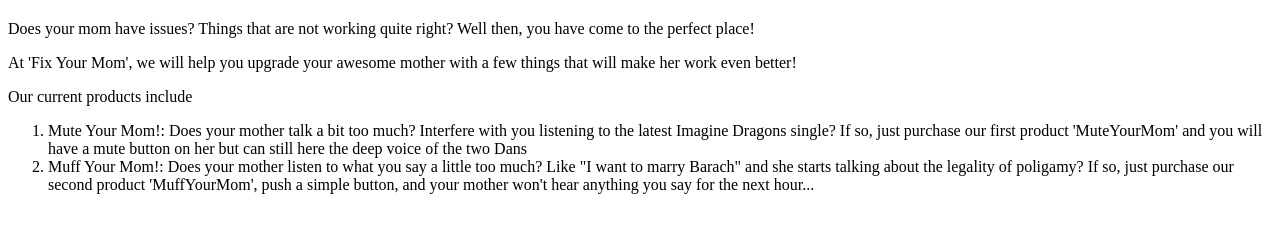
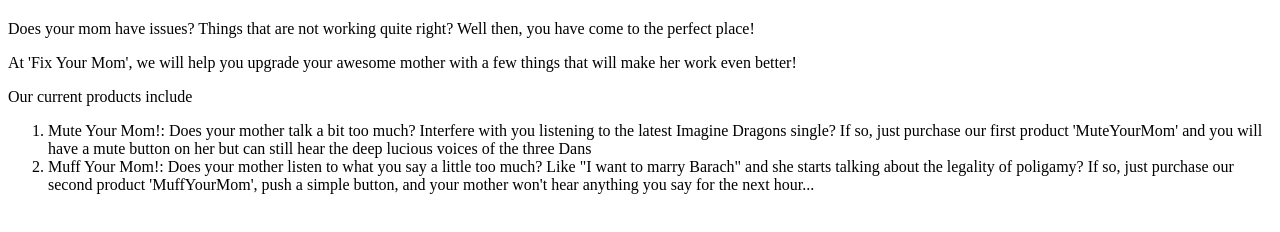
Before and after one commit to fixyourmom/fixyourmom.github.io, a plain HTML site: page index.html in a window 1280 px wide. Shown: the part 46-278 px from the top of the page. Drawn offline with Linux system fonts and the light colour scheme.

Commit message:
Update index.html

```diff
--- a/index.html
+++ b/index.html
@@ -3,7 +3,7 @@
 <p>At 'Fix Your Mom', we will help you upgrade your awesome mother with a few things that will make her work even better!</p>
 <p>Our current products include
   <ol>
-    <li>Mute Your Mom!: Does your mother talk a bit too much?  Interfere with you listening to the latest Imagine Dragons single?  If so, just purchase our first product 'MuteYourMom' and you will have a mute button on her but can still here the deep voice of the two Dans</li>
+    <li>Mute Your Mom!: Does your mother talk a bit too much?  Interfere with you listening to the latest Imagine Dragons single?  If so, just purchase our first product 'MuteYourMom' and you will have a mute button on her but can still hear the deep lucious voices of the three Dans</li>
     <li>Muff Your Mom!: Does your mother listen to what you say a little too much?  Like "I want to marry Barach" and she starts talking about the legality of poligamy?  If so, just purchase our second product 'MuffYourMom', push a simple button, and your mother won't hear anything you say for the next hour...</li>
   </ol>
 </p>
```
